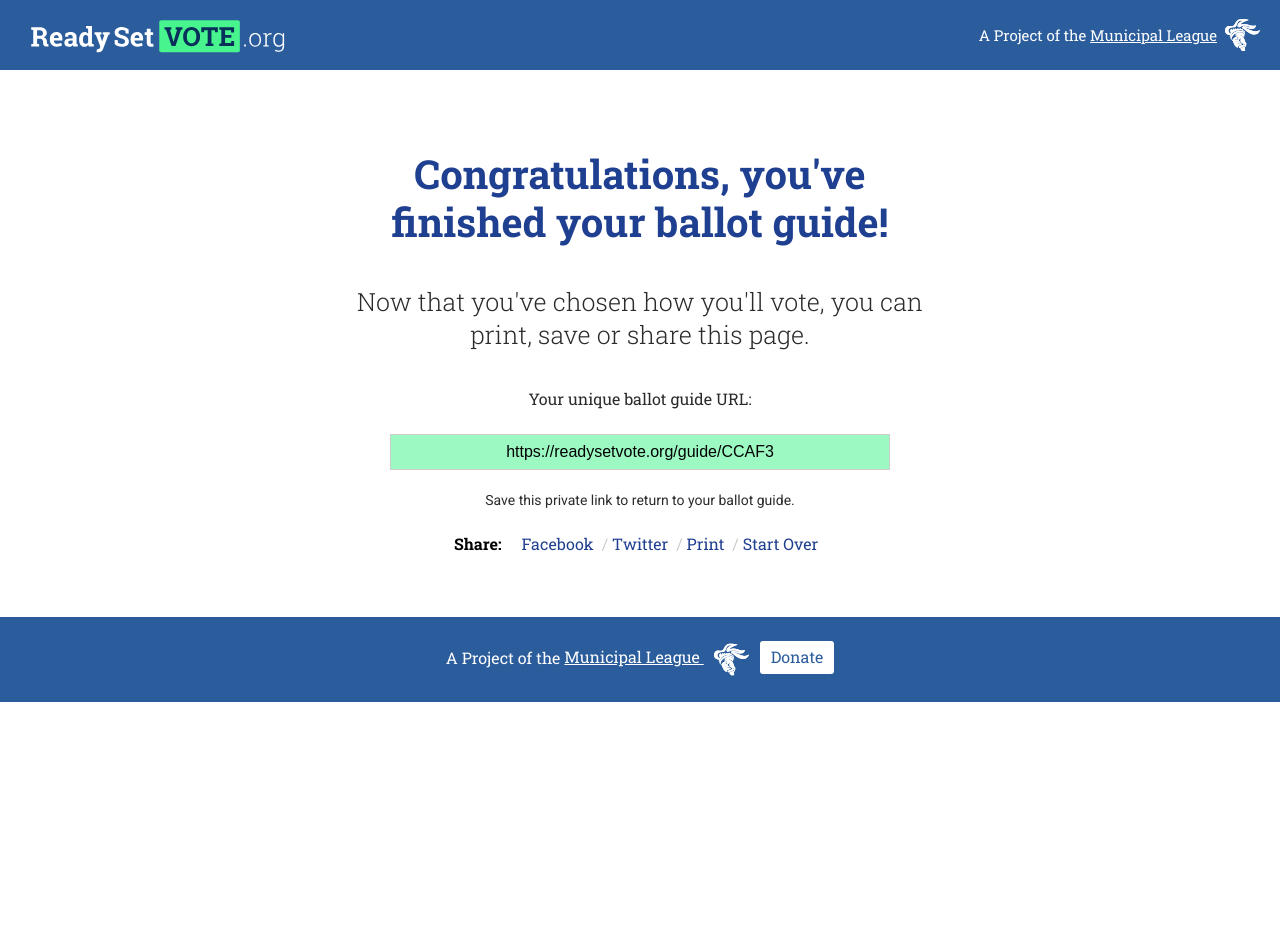
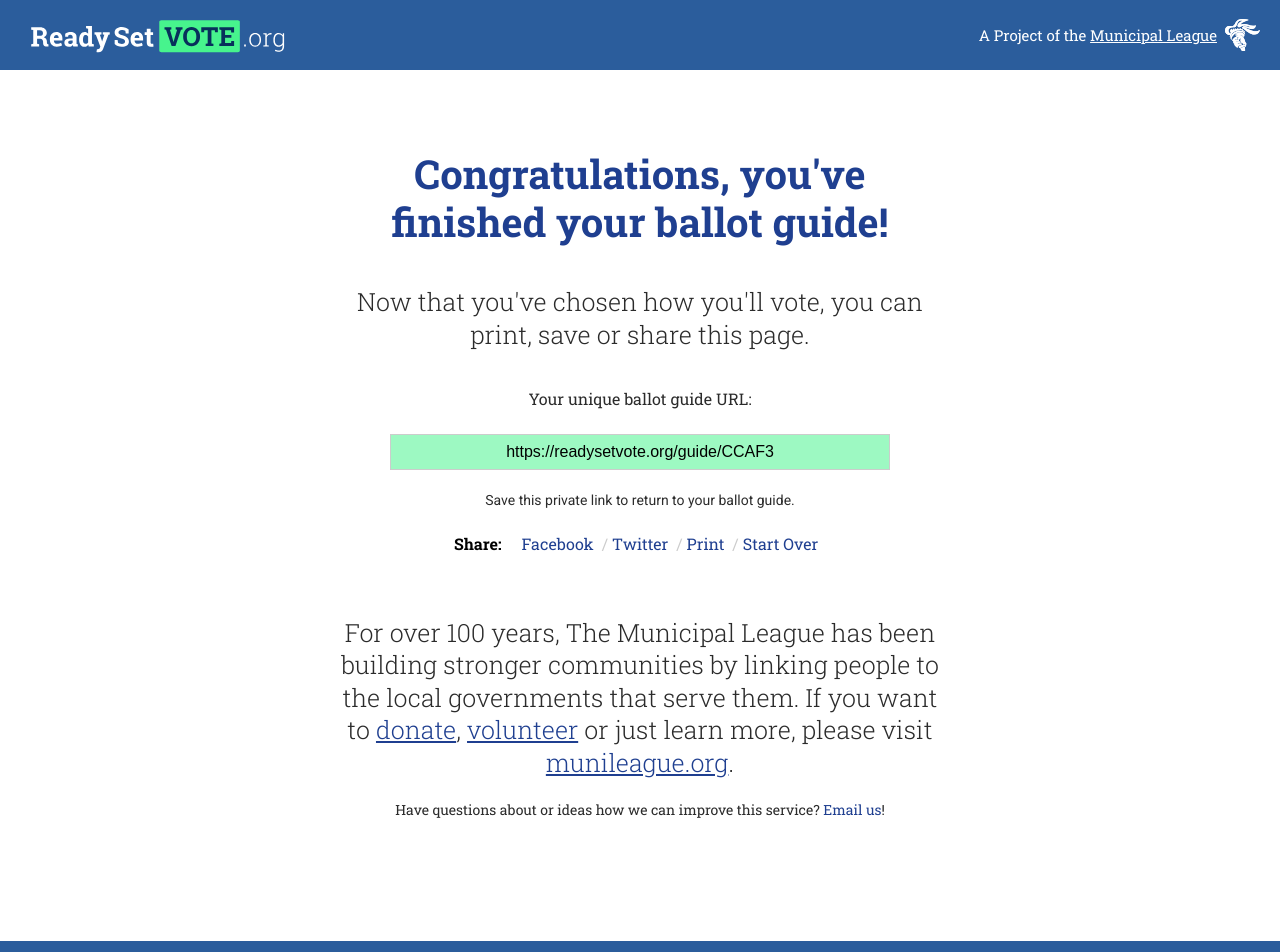
Before and after one commit to jahnif/Ready-Set-Vote-2.0, a React (Create React App) app: page /guide in a window 1280 px wide. Shown: the top 952 px of the page. Before the commit the page ends 800 px from the top, so only its background shows below. Built offline with nearby package versions, Linux system fonts and the light colour scheme; the HTML template or start-up script is replaced by a standard one.

Commit message:
Added muni league blurb and "email us" text

```diff
--- a/src/guide/Guide.tsx
+++ b/src/guide/Guide.tsx
@@ -32,6 +32,10 @@
               <a href="#0">Print</a>
               <a href="/ballot/SEA37-1935/9/37">Start Over</a>
             </div>
+            <div className="step hidePrint" style={{ paddingBottom: "50px" }}>
+              For over 100 years, The Municipal League has been building stronger communities by linking people to the local governments that serve them. If you want to <a href="http://www.munileague.org/support-sponsorship/" target="_blank">donate</a>, <a href="http://www.munileague.org/about/contact/" target="_blank">volunteer</a>  or just learn more, please visit <a href="http://www.munileague.org" target="_blank">munileague.org</a>.
+              <p className="fineprint">Have questions about or ideas how we can improve this service? <a href="mailto:readysetvote@munileague.org?SUBJECT=Guide%20Feedback">Email us</a>!</p>
+            </div>
           </div>
         </div>
       </div>
```
